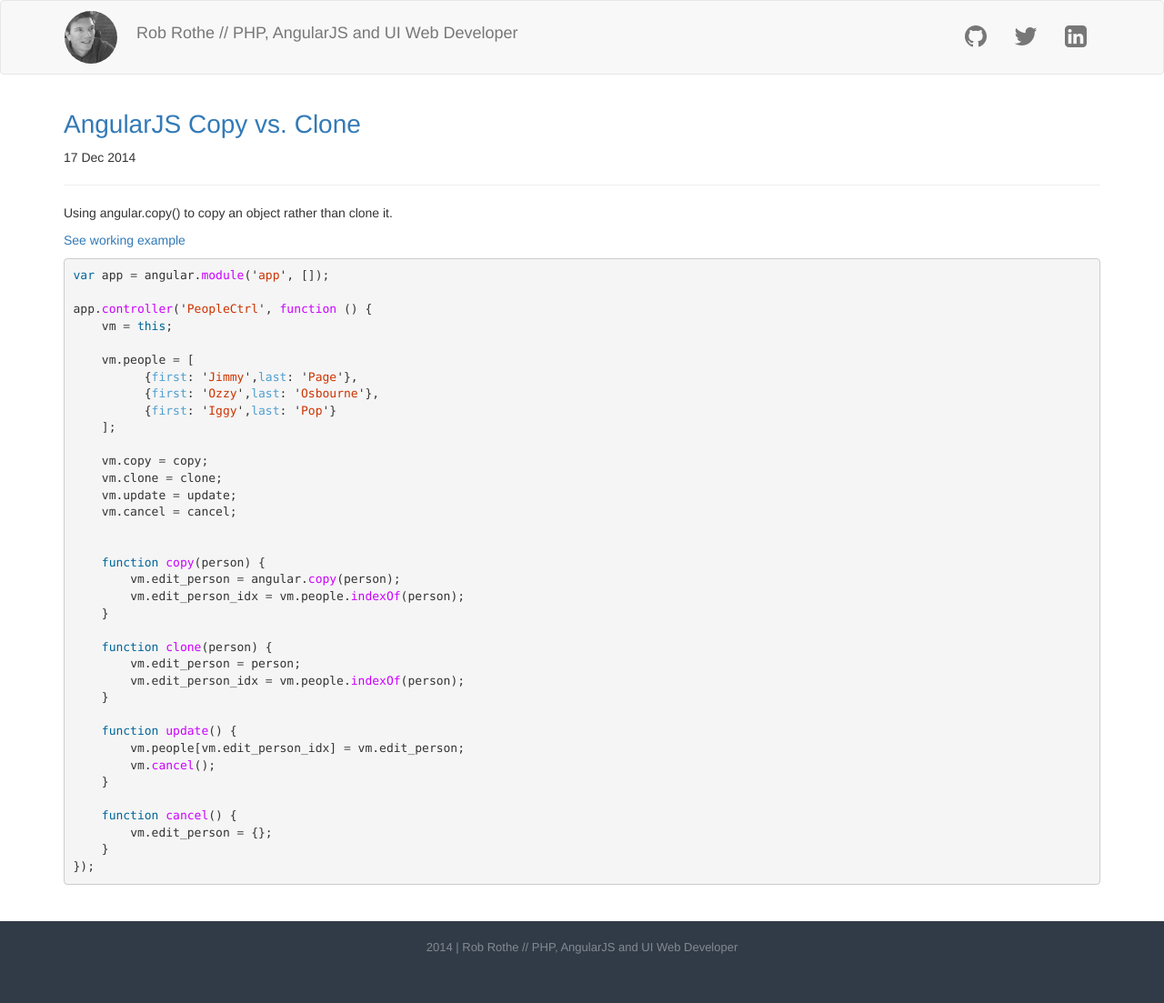
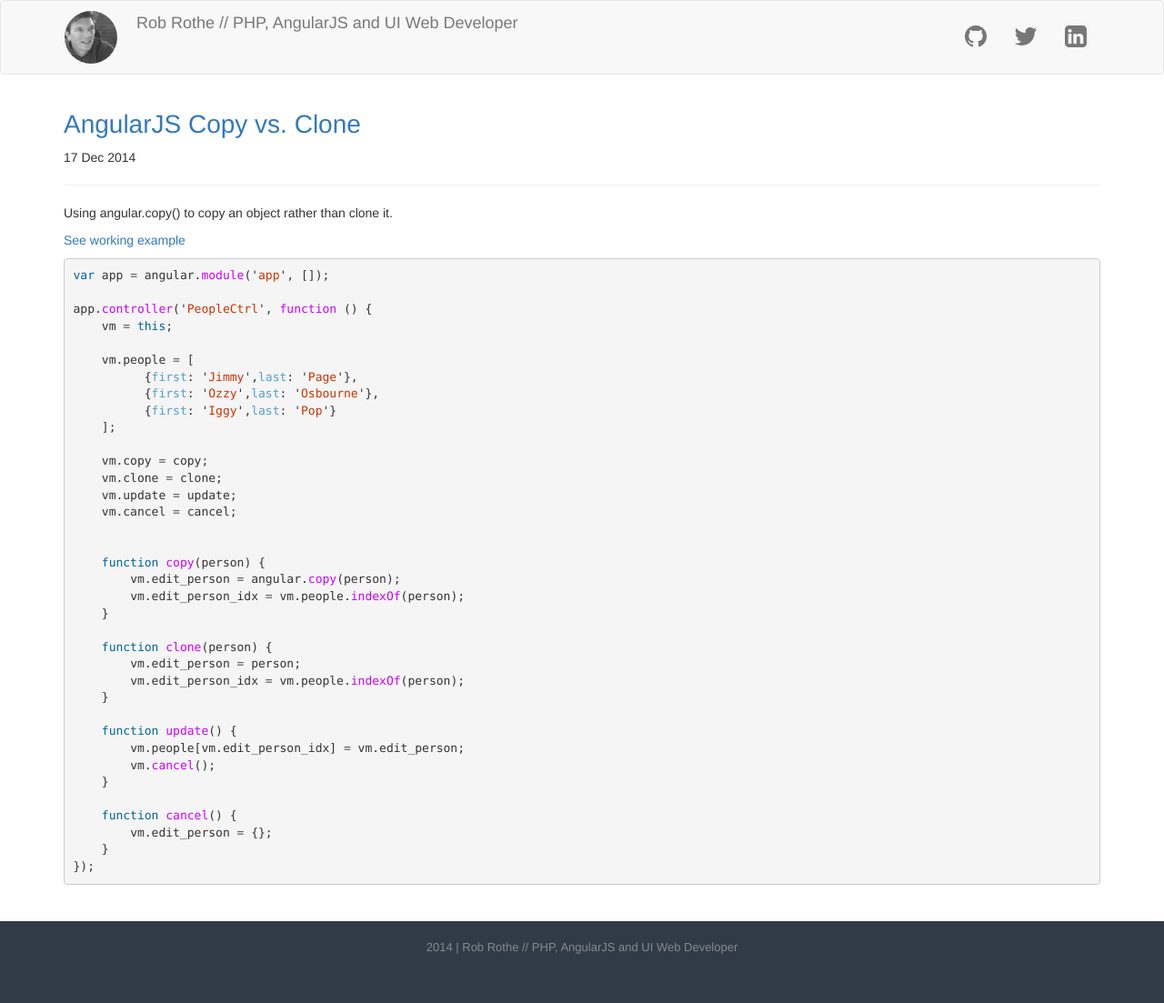
Before and after one commit to robrothedev/robrothedev.github.io, a Jekyll site: the page built from index.html, in a window 1280 px wide. Shown: the whole page at 91% size. Built offline with Jekyll 4.4.1, drawn with Linux system fonts in a browser that asks for light colours; nearby versions of some CDN libraries; the list of posts is cut into pages by our own code.

Commit message:
Updating

```diff
--- a/public/css/site.css
+++ b/public/css/site.css
@@ -19,9 +19,10 @@
   padding:10px 0;
 }
 
-.masthead h3 a {
+.navbar-brand {
   color:#555;
-  margin:0;
+  font-size:18px;
+  padding-top:4px;
 }
 
 .masthead-icons {
```
